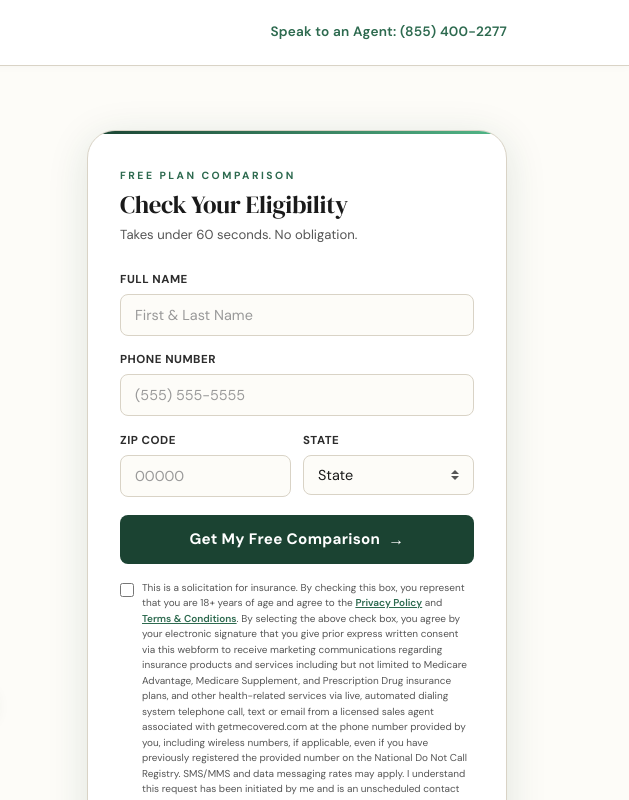
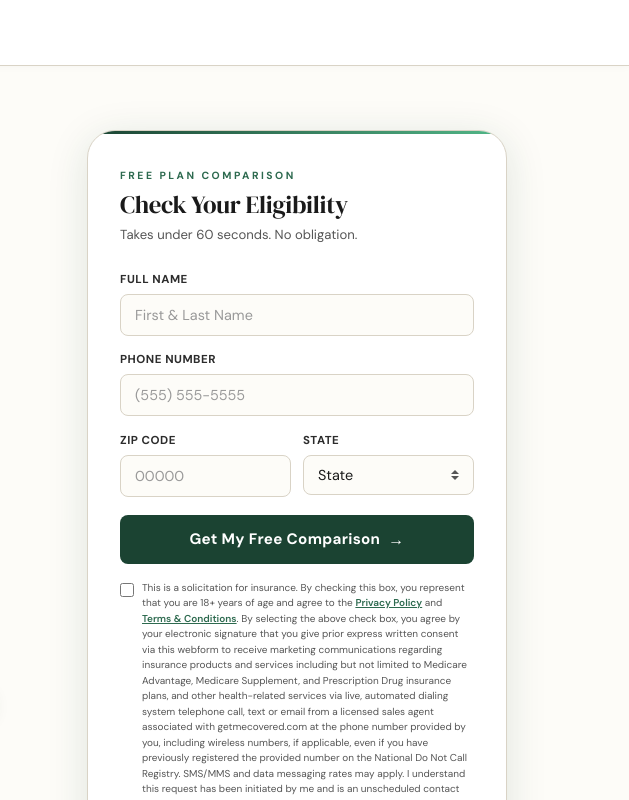
Before and after one commit to COOVT-Marketing/Get-Me-Covered, a plain HTML site: page index.html in a window 1280 px wide. Shown: the top 800 px of the page, 651-1280 px from the left. Drawn offline with Linux system fonts and the light colour scheme.

Commit message:
numberremove

```diff
--- a/index.html
+++ b/index.html
@@ -24,7 +24,7 @@
                 </div>
                 <span class="brand-name">Get Me Covered</span>
             </a>
-            <a href="tel:8554002277" class="nav-phone">Speak to an Agent: (855) 400-2277</a>
+            <!-- <a href="tel:8554002277" class="nav-phone">Speak to an Agent: (855) 400-2277</a> -->
         </div>
     </nav>
 
```
